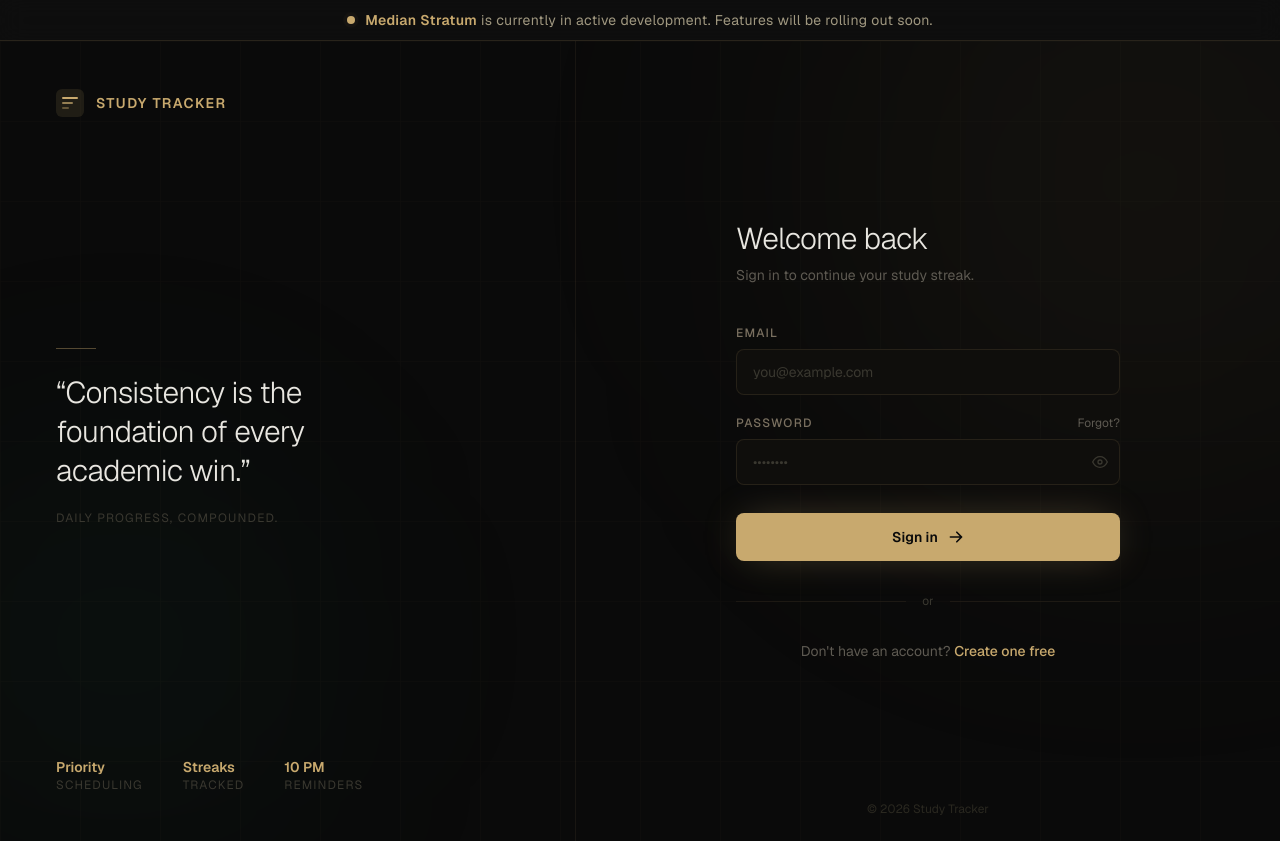
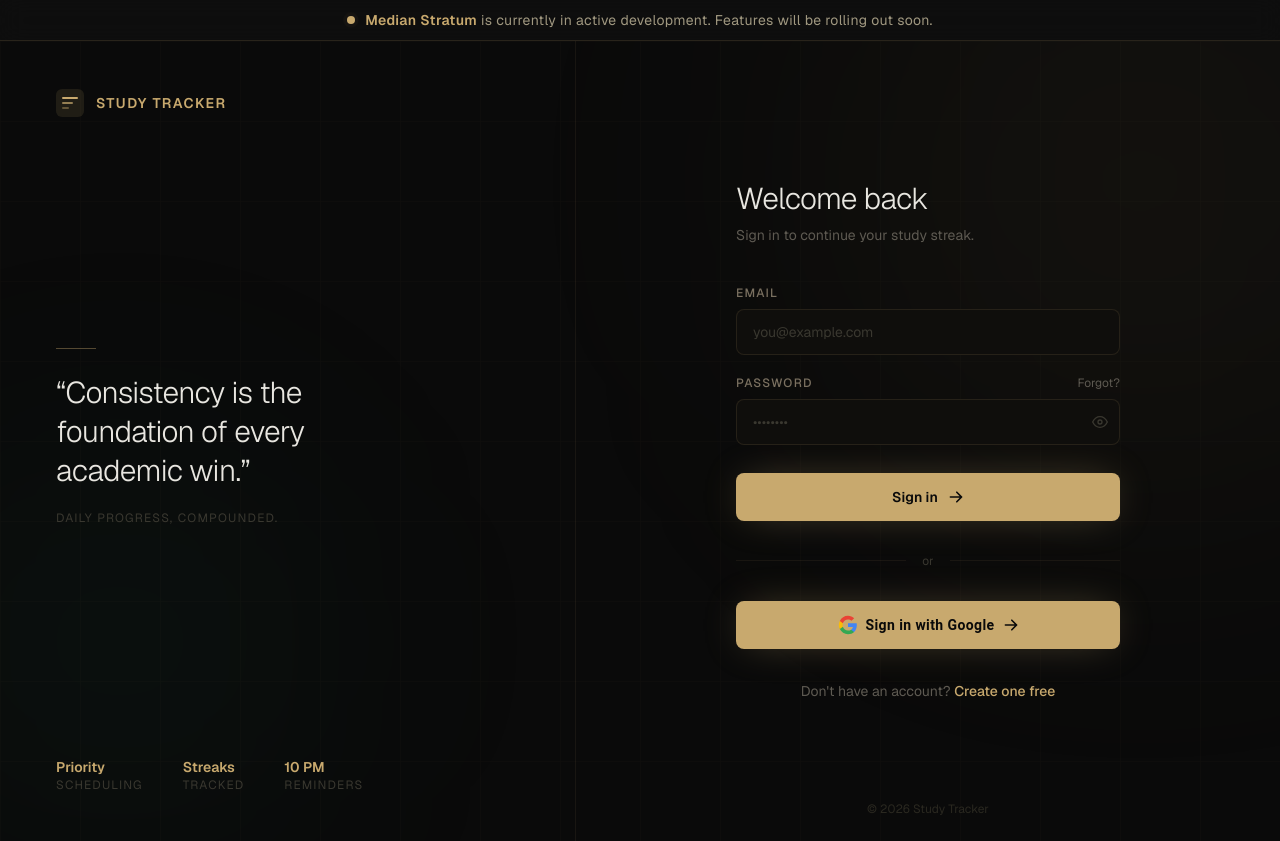
Before and after one commit to EMMD474/study-tracker, a Next.js app: page /auth/login in a window 1280 px wide. Built offline with nearby package versions, Linux system fonts and the light colour scheme.

Commit message:
fixed the ui error cause by use server

```diff
--- a/app/auth/login/page.tsx
+++ b/app/auth/login/page.tsx
@@ -6,6 +6,7 @@ import AuthLayout from "@/components/auth/AuthLayout";
 import FormField from "@/components/auth/FormField";
 import PasswordInput from "@/components/auth/PasswordInput";
 import AuthSubmitButton from "@/components/auth/AuthSubmitButton";
+import SignIn from "@/components/auth/SignIn";
 
 export default function LoginPage() {
   const [email, setEmail] = useState("");
@@ -62,6 +63,10 @@ export default function LoginPage() {
         <div className="h-px flex-1 bg-[#c8a96e]/8" />
       </div>
 
+      <div className="mb-8">
+        <SignIn />
+      </div>
+
       {/* Register link */}
       <p className="text-center text-sm text-[#5e5a52]">
         Don&apos;t have an account?{" "}
--- a/components/auth/SignIn.tsx
+++ b/components/auth/SignIn.tsx
@@ -1,14 +1,9 @@
-import { signIn } from "@/auth"
 import Button from "@mui/material/Button"
+import { signInWithGoogle } from "./actions"
 
 export default function SignIn() {
   return (
-    <form
-      action={async () => {
-        "use server"
-        await signIn("google")
-      }}
-    >
+    <form action={signInWithGoogle}>
       <Button
         type="submit"
         fullWidth
--- /dev/null
+++ b/components/auth/actions.ts
@@ -0,0 +1,7 @@
+"use server"
+
+import { signIn } from "@/auth"
+
+export async function signInWithGoogle() {
+  await signIn("google", { redirectTo: "/dashboard" })
+}
```
